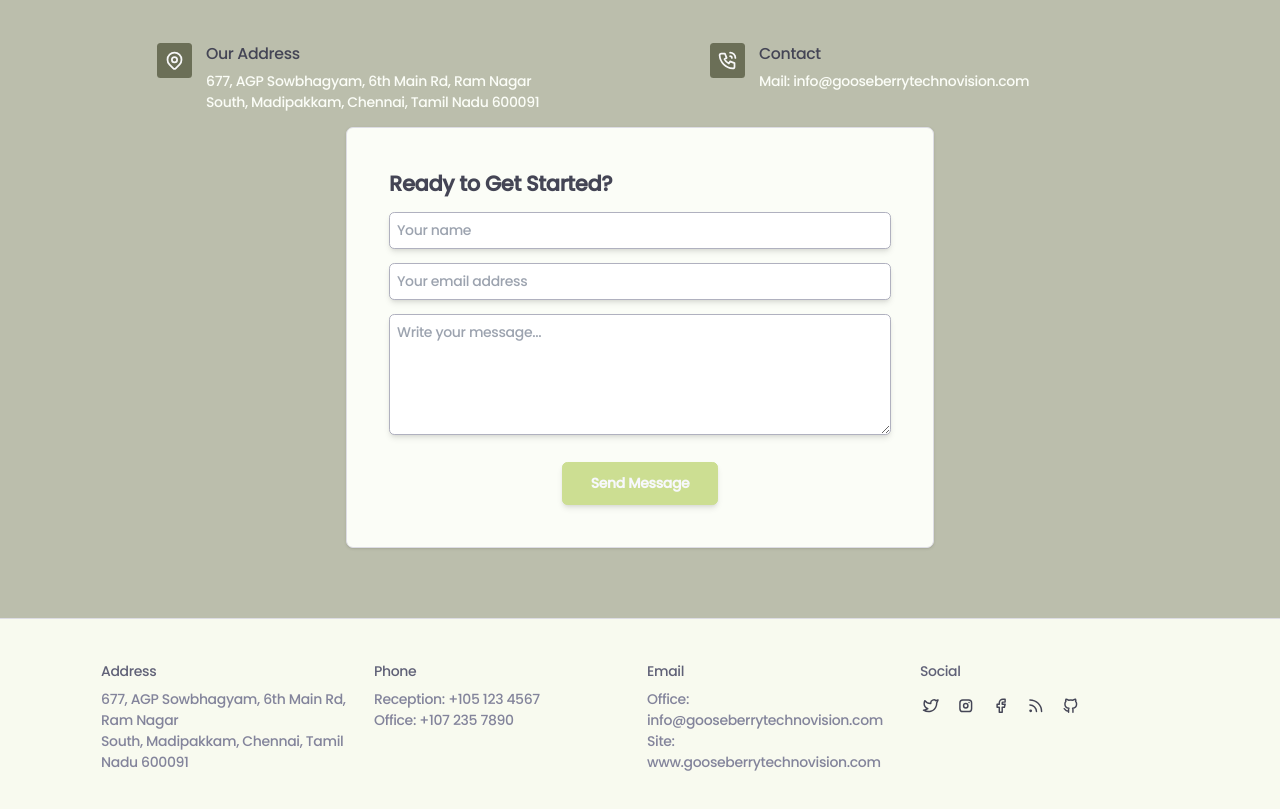
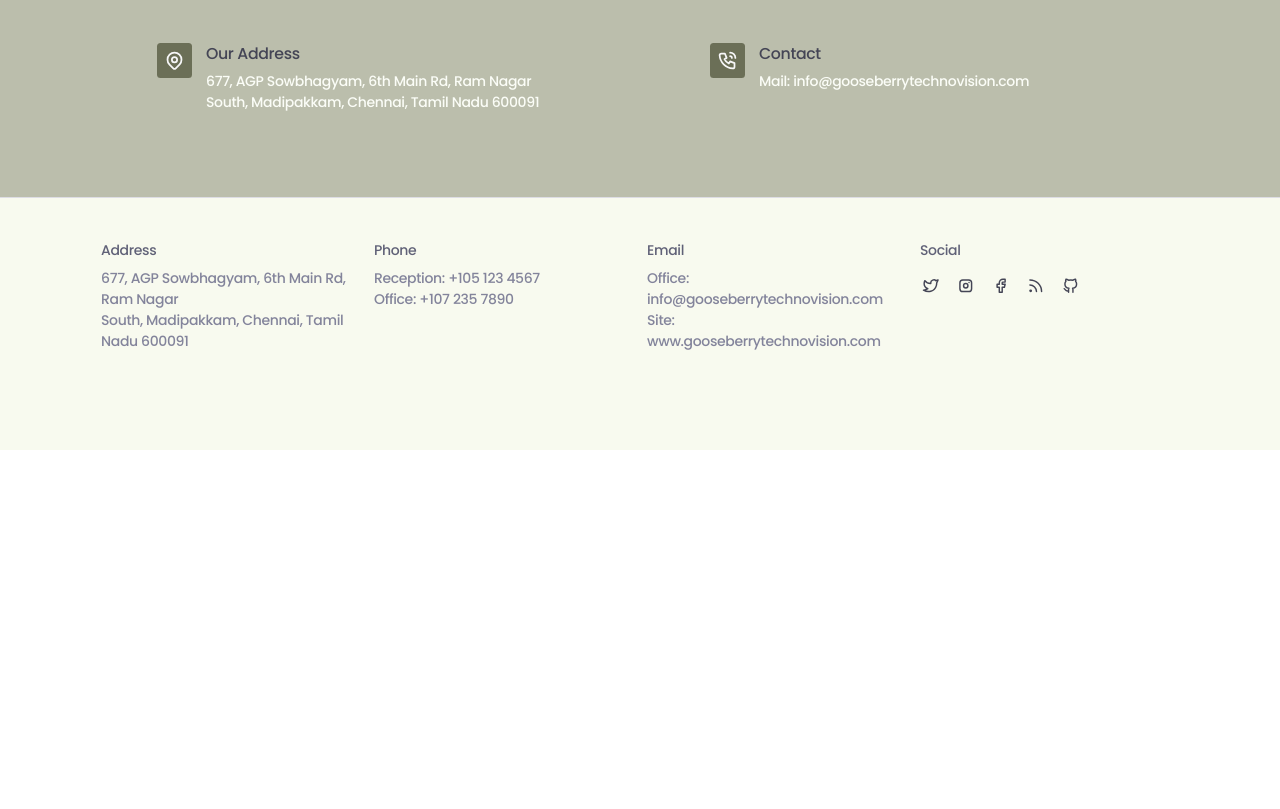
Before and after one commit to raj-gooseberry/gt_website, a Next.js app: page / in a window 1280 px wide. Shown: the part 4347-5156 px from the top of the page. After the commit the page ends 4797 px from the top, so only its background shows below. Built offline with nearby package versions, Linux system fonts and the light colour scheme.

Commit message:
removed form form landing page

```diff
--- a/src/components/widgets/Contact.tsx
+++ b/src/components/widgets/Contact.tsx
@@ -1,4 +1,4 @@
-import Form from '../common/Form';
+// import Form from '../common/Form';
 import Headline from '../common/Headline';
 import { ContactProps } from '~/shared/types';
 import WidgetWrapper from '../common/WidgetWrapper';
@@ -36,7 +36,7 @@ const Contact = ({ header, content, items, form, id, hasBackground = false }: Co
               ))}
           </ul>
         </div>
-        <Form {...form} containerClass="card h-fit max-w-2xl mx-auto p-5 md:p-12" btnPosition="center" />
+        {/* <Form {...form} containerClass="card h-fit max-w-2xl mx-auto p-5 md:p-12" btnPosition="center" /> */}
       </div>
     </div>
   </WidgetWrapper>
--- a/src/shared/data/pages/home.data.tsx
+++ b/src/shared/data/pages/home.data.tsx
@@ -723,33 +723,33 @@ export const contactHome: ContactProps = {
     //   icon: IconClock,
     // },
   ],
-  form: {
-    title: 'Ready to Get Started?',
-    inputs: [
-      {
-        type: 'text',
-        name: 'name',
-        autocomplete: 'off',
-        placeholder: 'Your name',
-      },
-      {
-        type: 'email',
-        name: 'email',
-        autocomplete: 'on',
-        placeholder: 'Your email address',
-      },
-    ],
-    textarea: {
-      cols: 30,
-      rows: 5,
-      name: 'textarea',
-      placeholder: 'Write your message...',
-    },
-    btn: {
-      title: 'Send Message',
-      type: 'submit',
-    },
-  },
+  // form: {
+  //   title: 'Ready to Get Started?',
+  //   inputs: [
+  //     {
+  //       type: 'text',
+  //       name: 'name',
+  //       autocomplete: 'off',
+  //       placeholder: 'Your name',
+  //     },
+  //     {
+  //       type: 'email',
+  //       name: 'email',
+  //       autocomplete: 'on',
+  //       placeholder: 'Your email address',
+  //     },
+  //   ],
+  //   textarea: {
+  //     cols: 30,
+  //     rows: 5,
+  //     name: 'textarea',
+  //     placeholder: 'Write your message...',
+  //   },
+  //   btn: {
+  //     title: 'Send Message',
+  //     type: 'submit',
+  //   },
+  // },
 };
 
 // CallToAction data *******************
```
